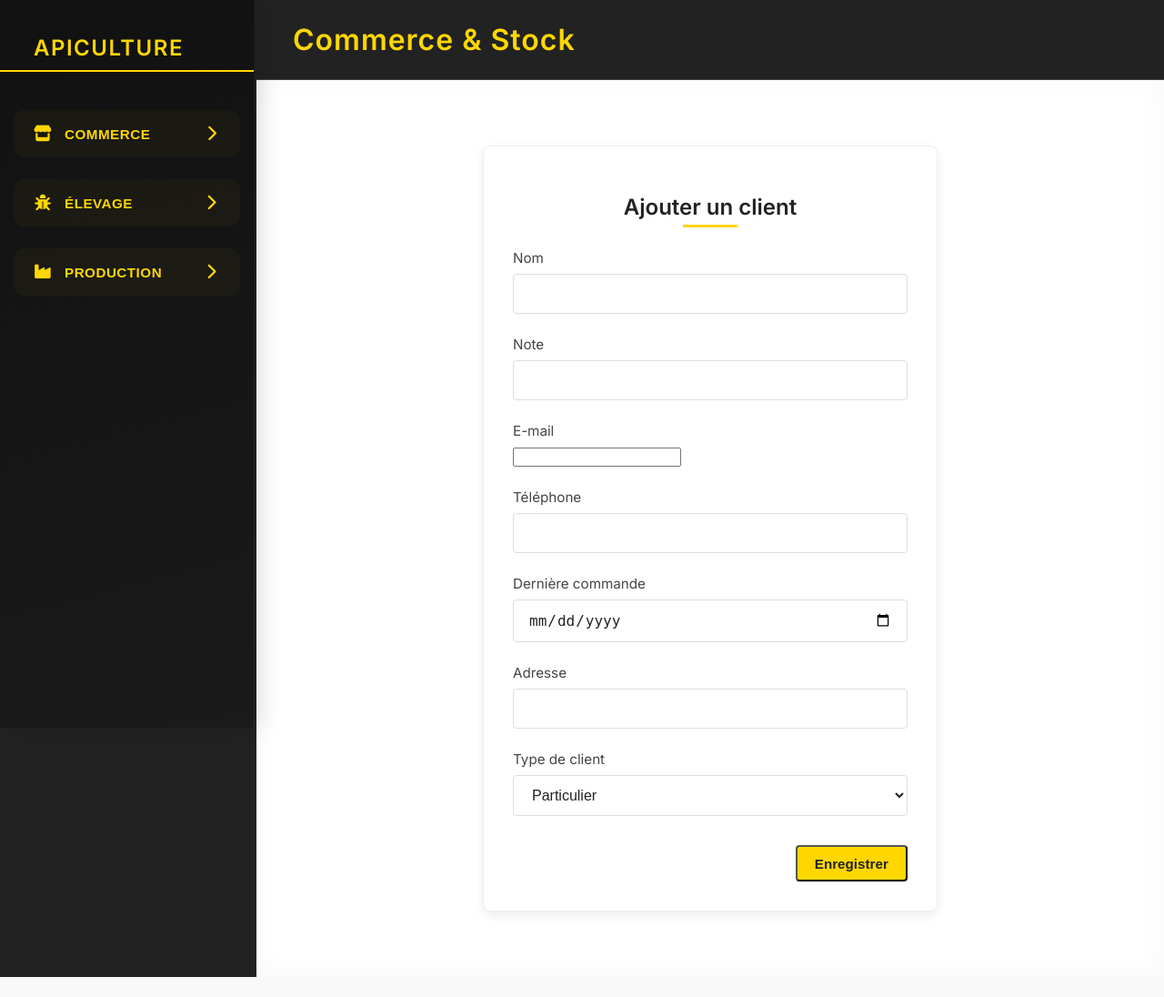
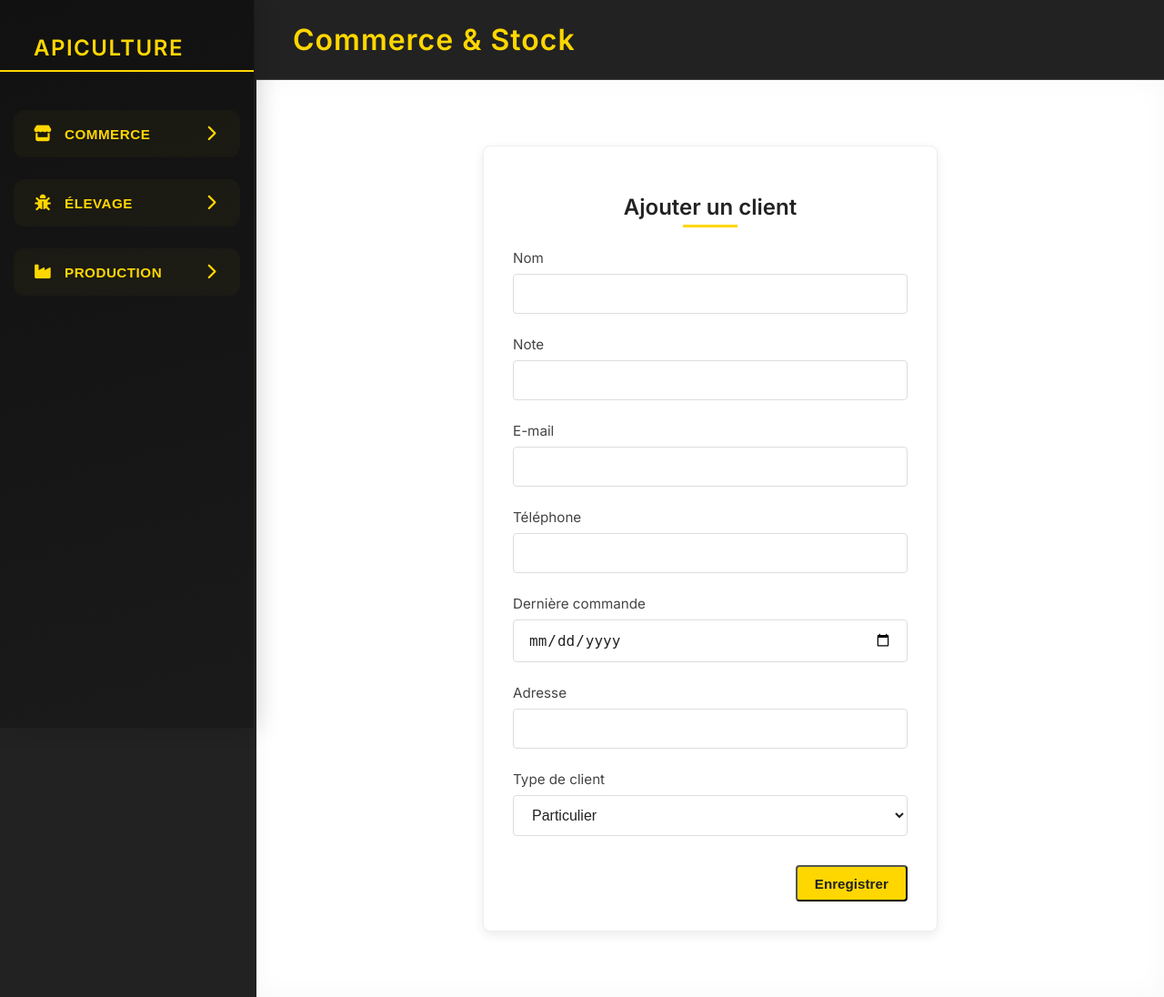
Before and after one commit to razherana/apiculture, a Django app: page /commerce/test/clients_form/ in a window 1280 px wide. Shown: the whole page at 91% size. Before the commit the page ends 1074 px from the top, so only its background shows below. Run offline with Django 4.2, Linux system fonts and the light colour scheme.

Commit message:
Update email input to have the same styles as text input.

```diff
--- a/projet/static/commerce/css/form.css
+++ b/projet/static/commerce/css/form.css
@@ -48,6 +48,7 @@
 }
 
 .form-card input[type="text"],
+.form-card input[type="email"],
 .form-card input[type="number"],
 .form-card input[type="date"],
 .form-card select,
```
